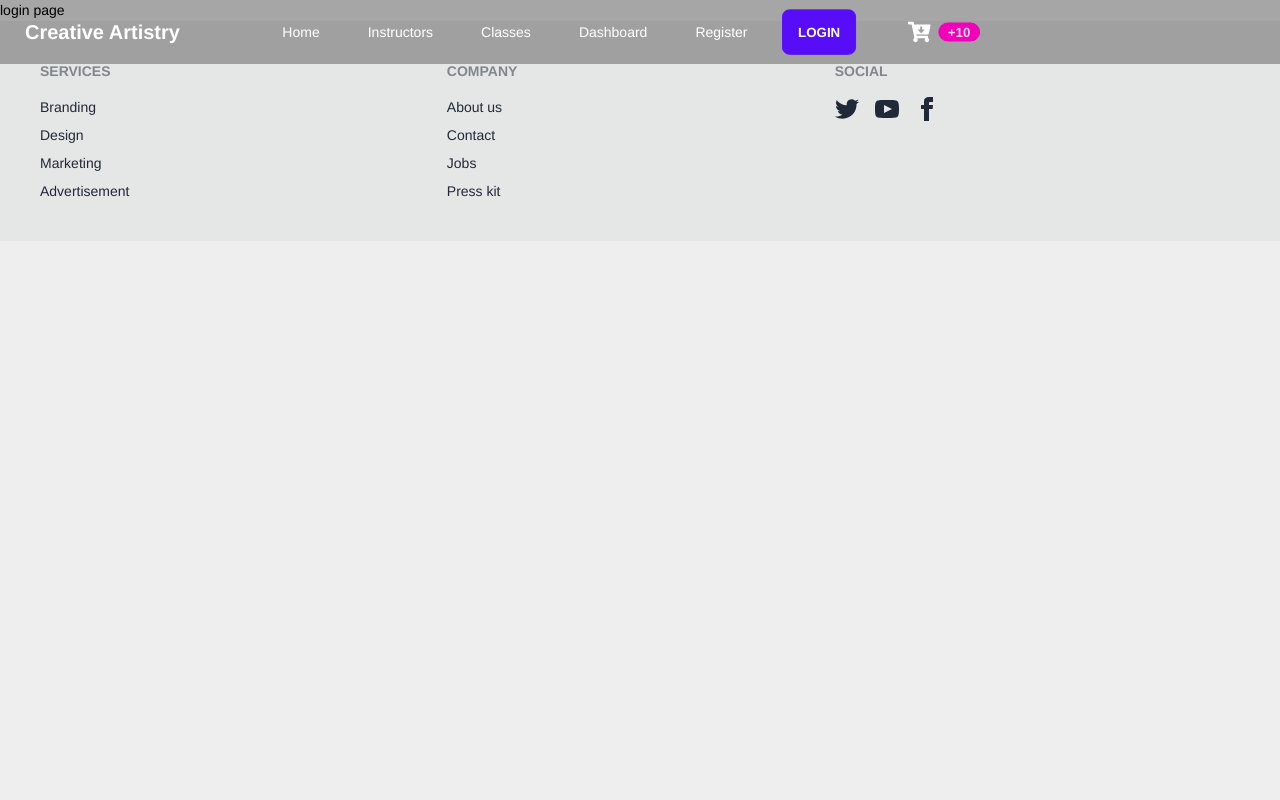
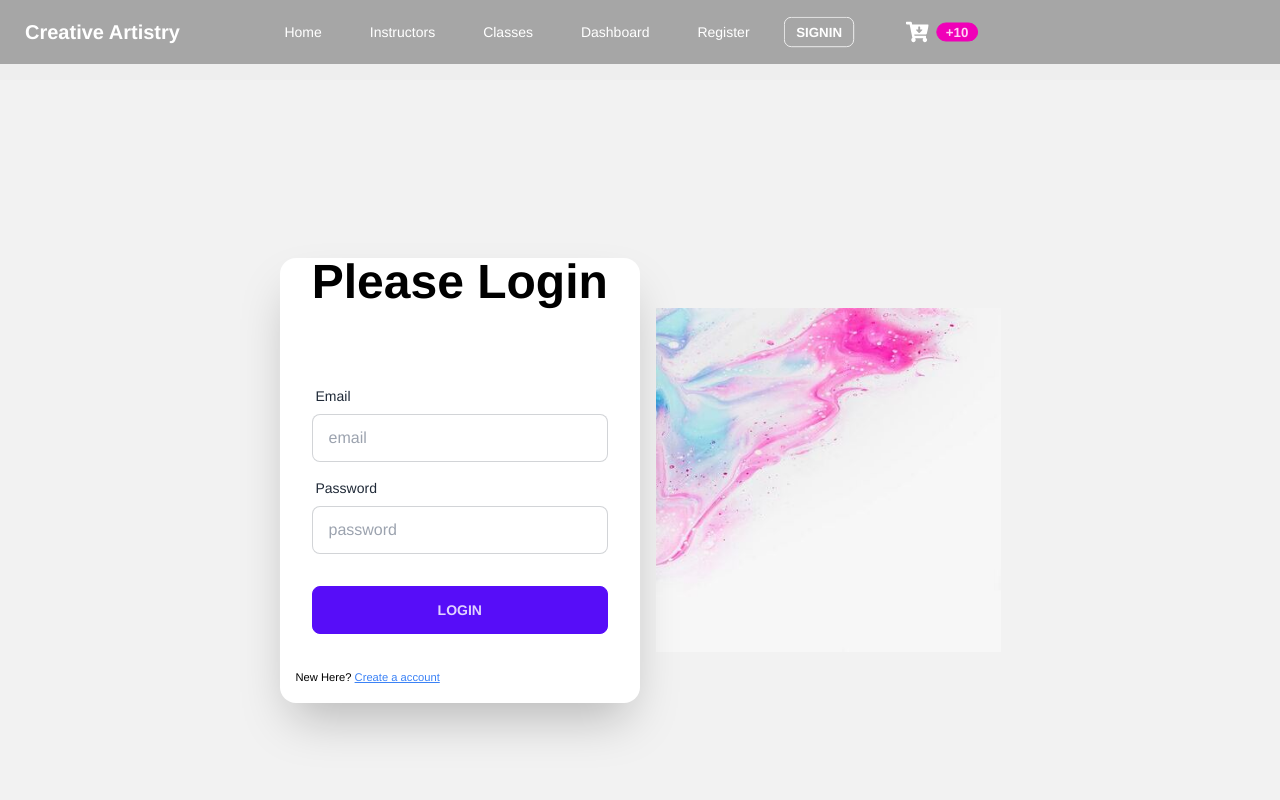
Before and after one commit to SAIDUR-WAY/creative-artistry-client, a React (Vite) app: page /login in a window 1280 px wide. Shown: the top 800 px of the page. Built offline with nearby package versions, Linux system fonts and the light colour scheme; no server answers.

Commit message:
login page crite and login function working

```diff
--- a/src/Provider/AuthProvider.jsx
+++ b/src/Provider/AuthProvider.jsx
@@ -1,7 +1,7 @@
 import { createContext, useEffect, useState } from "react";
 
 export const  authContext = createContext(null)
-import { createUserWithEmailAndPassword, getAuth, onAuthStateChanged, signInWithEmailAndPassword, updateProfile } from "firebase/auth";
+import { createUserWithEmailAndPassword, getAuth, onAuthStateChanged, signInWithEmailAndPassword, signOut, updateProfile, } from "firebase/auth";
 import app from "../firebaseConfig/firebase.config";
 const auth = getAuth(app)
 
@@ -13,6 +13,10 @@ const AuthProvider = ({children}) => {
           setLoading(true)
           return createUserWithEmailAndPassword(auth, email, password)
      }
+     const signIn = (email, password) =>{
+          setLoading(true)
+          return signInWithEmailAndPassword(auth, email, password)
+     }
 
      const updateUserProfile = (name, photoUrl) => {
           setLoading(true)
@@ -21,6 +25,10 @@ const AuthProvider = ({children}) => {
                photoURL: photoUrl
           })
 
+     }
+     const logOut = () =>{
+          setLoading(true)
+          return signOut(auth)
      }
      useEffect(()=>{
           const unsubscribe = onAuthStateChanged(auth, currentUser =>{
@@ -38,7 +46,9 @@ const AuthProvider = ({children}) => {
           user,
           loading,
           createUser,
-          updateUserProfile
+          updateUserProfile,
+          logOut,
+          signIn,
      }
      return (
           <authContext.Provider value={authInfo}>
--- a/src/hooks/useClasses.jsx
+++ b/src/hooks/useClasses.jsx
@@ -3,6 +3,7 @@ import { useEffect, useState } from "react";
 
 const useClasses = () => {
      const [classe, setClasse] = useState([])
+     console.log(classe)
      const [loading, setLoading] = useState(true)
      useEffect(()=>{
           fetch('classes.json')
--- a/src/index.css
+++ b/src/index.css
@@ -9,3 +9,7 @@
      top: 24px;
      text-align: right;
 }
+/* .bgImg {
+     background-image: url(./assets/imgList/register-3.jpg);
+     background-size: cover;
+} */
--- a/src/pages/Home/banner/Banner.jsx
+++ b/src/pages/Home/banner/Banner.jsx
@@ -8,6 +8,7 @@ import { useRef } from 'react';
 import bannerImg1 from '../../../assets/banner/banner-1.webp'
 import bannerImg2 from '../../../assets/banner/banner-2.png'
 import bannerImg3 from '../../../assets/banner/Banner-3.jpg'
+
 import '../banner/banner.css'
 
 const Banner = () => {
--- a/src/pages/LoginRegister/Login.jsx
+++ b/src/pages/LoginRegister/Login.jsx
@@ -1,11 +1,88 @@
+import { useForm } from 'react-hook-form'
+import registerImg from '../../assets/imgList/register-3.jpg'
 
+import { Link } from 'react-router-dom'
+import { useContext } from 'react'
+import { authContext } from '../../Provider/AuthProvider'
 
 const Login = () => {
-     return (
-          <div>
-               <h2>login page</h2>
+     const {signIn} = useContext(authContext);
+  const {
+    register,
+    handleSubmit,
+
+    formState: { errors },
+  } = useForm()
+  const onSubmit = (data) => {
+    signIn(data.email, data.password)
+    .then(result => {
+      const logedUser = result.user;
+      console.log(logedUser)
+    })
+    .catch(err => err.message)
+  }
+
+  //    const password = watch('password'); // Get the value of the password field
+
+  return (
+    <div className="pt-20">
+      <div className="hero w-full min-h-screen bg-base-200">
+        <div className="hero-content flex-col lg:flex-row-reverse">
+          <div className="text-center lg:text-left w-1/4 md:w-1/2 ">
+            <img src={registerImg} alt="" />
           </div>
-     );
-};
+          <div className="card flex-shrink-0 md:w-1/2   shadow-2xl bg-base-100">
+            <h1 className="text-5xl pb-10 font-semibold  text-center ">
+              Please Login
+            </h1>
 
-export default Login;
+            <form
+              onSubmit={handleSubmit(onSubmit)}
+              className="card-body w-full"
+            >
+              <div className="form-control">
+                <label className="label">
+                  <span className="label-text">Email</span>
+                </label>
+                <input
+                  type="text"
+                  {...register('email', { required: true })}
+                  placeholder="email"
+                  className="input input-bordered"
+                />
+                {errors.email?.type === 'required' && (
+                  <p role="alert" className="text-red-500">
+                    Email is required
+                  </p>
+                )}
+              </div>
+
+              <div className="form-control">
+                <label className="label">
+                  <span className="label-text">Password</span>
+                </label>
+                <input
+                  type="password"
+                  {...register('password', {
+                    required: true,
+                  })}
+                  placeholder="password"
+                  className="input input-bordered"
+                />
+                {errors.password?.type === 'required' && (
+                  <p className="text-red-600">Password is required</p>
+                )}
+              </div>
+              <div className="form-control mt-6">
+                <button className="btn btn-primary">Login</button>
+              </div>
+            </form>
+            <p className='pl-4 pb-4'><small>New Here? <Link to= '/register' className='text-blue-500 underline'>Create a account</Link></small></p>
+          </div>
+        </div>
+      </div>
+    </div>
+  )
+}
+
+export default Login
--- a/src/pages/LoginRegister/Register.jsx
+++ b/src/pages/LoginRegister/Register.jsx
@@ -2,12 +2,12 @@ import { useForm } from 'react-hook-form'
 import registerImg from '../../assets/imgList/register-1.jpg'
 import { useContext } from 'react'
 import { authContext } from '../../Provider/AuthProvider'
-import { useNavigate } from 'react-router-dom'
+import { Link, useNavigate } from 'react-router-dom'
 
 
 
 const Register = () => {
-  const {user, createUser, updateUserProfile} = useContext(authContext);
+  const { createUser, updateUserProfile } = useContext(authContext);
   const navigate = useNavigate()
 
 
@@ -24,6 +24,8 @@ const Register = () => {
       const logedUser = result.user;
       console.log(logedUser)
       updateUserProfile(data.name, data.url)
+      .then(()=>{})
+      .catch(err => console.log(err.message))
       navigate('/')
     })
     .catch(err => console.log(err.message))
@@ -38,7 +40,7 @@ const Register = () => {
       <div className="hero w-full min-h-screen bg-base-200">
         <div className="hero-content flex-col lg:flex-row">
           <div className="text-center lg:text-left w-1/4 md:w-full relative ">
-            <h1 className="text-5xl font-semibold  text-center md:absolute left-36 ">Please Login</h1>
+            <h1 className="text-5xl font-semibold  text-center md:absolute left-36 ">Please Register</h1>
             <img src={registerImg} alt="" />
           </div>
           <div className="card flex-shrink-0 md:w-1/2  shadow-2xl bg-base-100">
@@ -124,9 +126,10 @@ const Register = () => {
                 {errors.url?.type === 'required' && <p role="alert" className="text-red-500">Email is required</p>}
               </div>
               <div className="form-control mt-6">
-                <button className="btn btn-primary">Login</button>
+                <button className="btn btn-primary">SignUp</button>
               </div>
             </form>
+            <p className='pl-4 pb-4'><small>Alrady Have an account? <Link to= '/login' className='text-blue-500 underline'>Please Login</Link></small></p>
           </div>
         </div>
       </div>
--- a/src/shared/Navbar.jsx
+++ b/src/shared/Navbar.jsx
@@ -3,13 +3,18 @@ import { FaCartArrowDown } from 'react-icons/fa';
 import { Link } from "react-router-dom"
 import { authContext } from '../Provider/AuthProvider';
 
-const handleLogOut = ()=>{
 
-}
 
 const Navber = () => {
-  const [name, setName]= useState(true)
-  const {user} = useContext(authContext);
+  const [name, setName]= useState(false)
+  const {user, logOut} = useContext(authContext);
+  // console.log(user)
+
+  const handleLogOut = () => {
+    logOut()
+      .then(() => {})
+      .catch((error) => console.log(error.message))
+  }
 
   const navItem = (
     <>
@@ -17,7 +22,7 @@ const Navber = () => {
         <Link to="/">Home</Link>
       </li>
       <li>
-        <Link to='instructors'>Instructors</Link>
+        <Link to='/instructors'>Instructors</Link>
       </li>
       <li>
         <Link to='/classes'>Classes</Link>
@@ -29,8 +34,8 @@ const Navber = () => {
         <Link to='/register'>Register</Link>
       </li>
       {
-
-        <button className='btn btn-primary' ><Link className=' text-decoration-none text-white' to='/login'>Login</Link></button>
+         !user &&
+         <button className='btn  bg-transparent btn-sm mx-2'><Link to='/login' className='text-white text-decoration-none'>SignIn</Link></button>
       }
       <li>
         <Link>
@@ -74,7 +79,9 @@ const Navber = () => {
           <a className="btn btn-ghost normal-case text-xl">Creative Artistry</a>
         </div>
         <div className="navbar-center hidden lg:flex">
-          <ul className="menu menu-horizontal items-center px-1 space-x-4">{navItem}</ul>
+          <ul className="menu menu-horizontal items-center px-1 space-x-4">
+            {navItem}
+            </ul>
         </div>
         <div className="navbar-end">
         {
@@ -83,7 +90,7 @@ const Navber = () => {
               <div onMouseEnter={()=>setName(true)}
                   onMouseLeave={()=>setName(false)}
                 className='d-inline'><img className=' rounded-circle '  style={{width: '40px', height: '40px'}} src={user && user.photoURL} alt="" /></div>
-              <button className='btn  bg-transparent btn-sm mx-2'><Link className='text-white text-decoration-none'>LogOut</Link></button>
+              <button onClick={handleLogOut} className='btn  bg-transparent btn-sm mx-2'><Link className='text-white text-decoration-none'>LogOut</Link></button>
 
                </>
 
```
Also changed, not shown: .eslintrc.cjs, src/assets/imgList/register-3.jpg.
